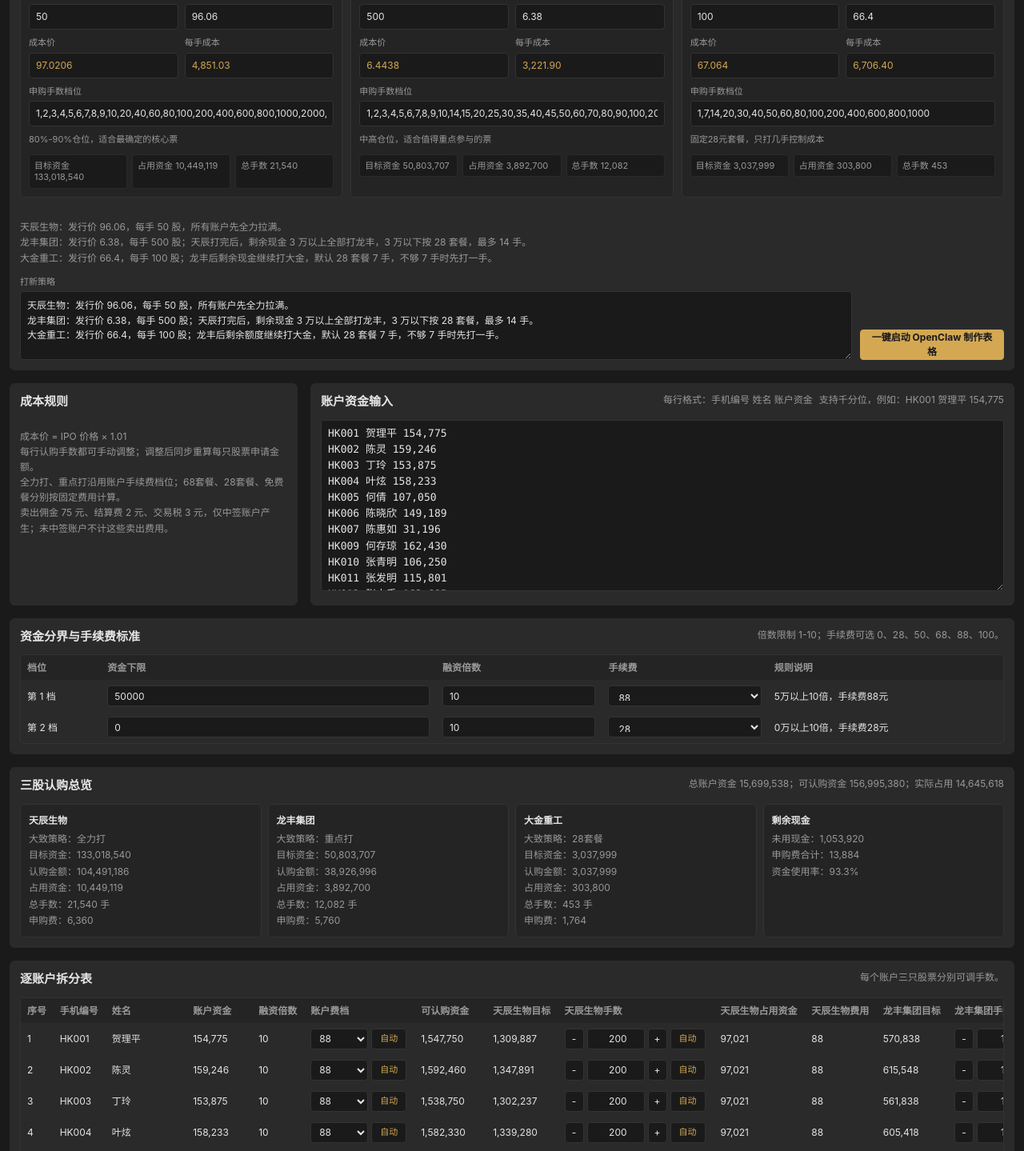
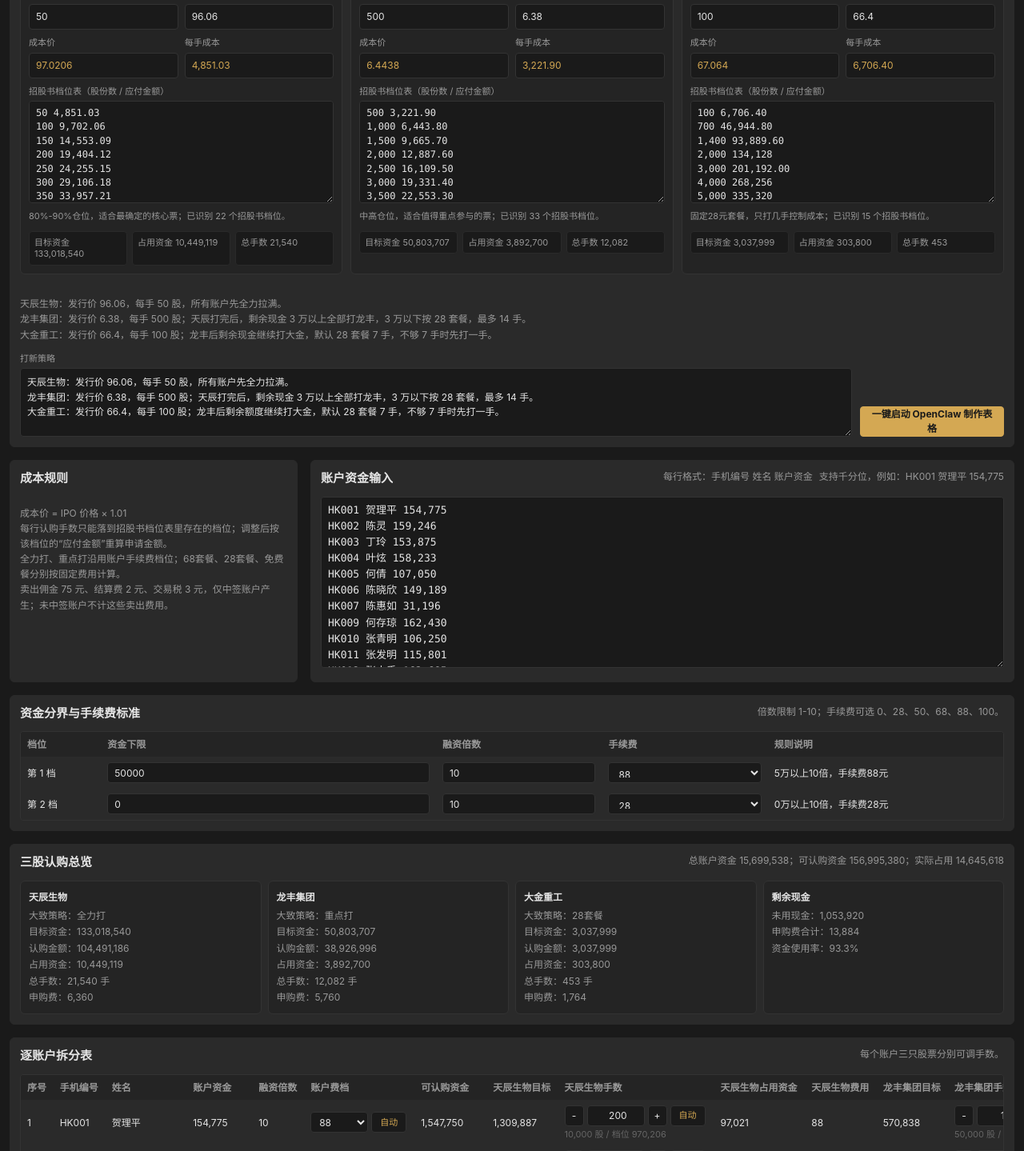
Before and after one commit to xieyajun32-oss/hkipo-admin, a React (Vite) app in the folder frontend/: page /admin/ipo-template in a window 1280 px wide. Shown: the part 340-1779 px from the top of the page at 80% size. Built offline with nearby package versions, Linux system fonts and the light colour scheme; sample sign-in values are in the browser's storage.

Commit message:
按招股书档位计算打新模板

```diff
--- a/frontend/src/index.css
+++ b/frontend/src/index.css
@@ -174,6 +174,7 @@
 
 .template-field input,
 .template-field select,
+.template-tier-textarea,
 .template-textarea,
 .template-table-input {
   width: 100%;
@@ -187,6 +188,7 @@
 
 .template-field input:focus,
 .template-field select:focus,
+.template-tier-textarea:focus,
 .template-textarea:focus,
 .template-table-input:focus {
   border-color: var(--accent);
@@ -205,6 +207,14 @@
   min-height: 214px;
   resize: vertical;
   line-height: 1.55;
+  font-family: ui-monospace, SFMono-Regular, Menlo, Monaco, Consolas, "Liberation Mono", monospace;
+}
+
+.template-tier-textarea {
+  min-height: 128px;
+  resize: vertical;
+  line-height: 1.45;
+  font-size: 12px;
   font-family: ui-monospace, SFMono-Regular, Menlo, Monaco, Consolas, "Liberation Mono", monospace;
 }
 
--- a/frontend/src/pages/IpoTemplate.jsx
+++ b/frontend/src/pages/IpoTemplate.jsx
@@ -181,20 +181,100 @@
   return [...new Set(options)].sort((a, b) => a - b)
 }
 
+function parseMoney(value) {
+  const parsed = Number(String(value || '').replace(/[，,]/g, ''))
+  return Number.isFinite(parsed) ? parsed : 0
+}
+
 function stockLotOptions(stock) {
   const options = parseLotOptions(stock.lotOptionsText)
   return options.length ? options : parseLotOptions(fallbackLotOptions)
 }
 
+function fallbackApplicationTiers(stock) {
+  const { lotCost } = stockCost(stock)
+  const lotShares = Number(stock.lotShares || 0)
+  return stockLotOptions(stock)
+    .map(lots => ({
+      shares: lots * lotShares,
+      lots,
+      amount: lots * lotCost,
+      source: 'estimated',
+    }))
+    .filter(tier => tier.shares > 0 && tier.lots > 0 && tier.amount > 0)
+}
+
+function parseApplicationTiers(text, stock) {
+  const lotShares = Number(stock.lotShares || 0)
+  const ipoPrice = Number(stock.ipoPrice || 0)
+  const rows = []
+
+  String(text || '')
+    .split(/\n+/)
+    .map(line => line.trim())
+    .filter(Boolean)
+    .forEach(line => {
+      const numbers = line.match(/\d[\d,，]*(?:\.\d+)?/g)?.map(parseMoney).filter(Boolean) || []
+      for (let index = 0; index < numbers.length - 1; index += 1) {
+        const shares = numbers[index]
+        const amount = numbers[index + 1]
+        const looksLikeShareCount = lotShares > 0 && shares >= lotShares && shares % lotShares === 0
+        const looksLikeApplicationAmount = ipoPrice > 0 ? amount >= shares * ipoPrice * 0.8 : amount > shares
+        if (looksLikeShareCount && looksLikeApplicationAmount) {
+          rows.push({
+            shares,
+            lots: shares / lotShares,
+            amount,
+            source: 'prospectus',
+          })
+          index += 1
+        }
+      }
+    })
+
+  const deduped = new Map()
+  rows.forEach(row => {
+    const previous = deduped.get(row.shares)
+    if (!previous || row.amount < previous.amount) deduped.set(row.shares, row)
+  })
+  return [...deduped.values()].sort((a, b) => a.amount - b.amount)
+}
+
+function stockApplicationTiers(stock) {
+  const parsed = parseApplicationTiers(stock.applicationTiersText, stock)
+  return parsed.length ? parsed : fallbackApplicationTiers(stock)
+}
+
+function applicationTierText(stock) {
+  if (stock.applicationTiersText) return stock.applicationTiersText
+  return fallbackApplicationTiers(stock)
+    .map(tier => `${fmt(tier.shares, 0)} ${fmt(tier.amount, 2)}`)
+    .join('\n')
+}
+
+function stockTierByLots(stock, lots) {
+  const parsed = Number(lots || 0)
+  return stockApplicationTiers(stock).find(tier => tier.lots === parsed)
+}
+
 function matchAllowedLotCount(value, stock) {
-  const options = stockLotOptions(stock)
+  const options = stockApplicationTiers(stock).map(tier => tier.lots)
   const parsed = Math.floor(Number(value || 0))
   if (!Number.isFinite(parsed) || parsed <= 0) return 0
   return [...options].reverse().find(lots => lots <= parsed) || 0
 }
 
+function matchAffordableLotCount(budgetAmount, stock, maxLots = Infinity) {
+  const budget = Number(budgetAmount || 0)
+  if (!Number.isFinite(budget) || budget <= 0) return 0
+  const tier = [...stockApplicationTiers(stock)]
+    .reverse()
+    .find(item => item.amount <= budget && item.lots <= maxLots)
+  return tier?.lots || 0
+}
+
 function adjacentAllowedLotCount(current, direction, stock) {
-  const options = stockLotOptions(stock)
+  const options = stockApplicationTiers(stock).map(tier => tier.lots)
   const fallback = matchAllowedLotCount(current, stock)
   const index = options.findIndex(lots => lots === fallback)
   if (index < 0) return direction > 0 ? options[0] : 0
@@ -240,47 +320,50 @@
   const activeLeverage = clampLeverage(leverage)
   const availableCash = Math.max(0, remainingCash - reserveCash)
   const remainingPower = availableCash * activeLeverage
-  const affordableLots = lotCost > 0 ? Math.floor(remainingPower / lotCost) : 0
+  const affordableLots = matchAffordableLotCount(remainingPower, stock)
   const fallbackFee = strategy.fixedFee === undefined ? accountFee : strategy.fixedFee
   let targetAmount = remainingPower
   let maxLots = affordableLots
-  let autoLots = matchAllowedLotCount(affordableLots, stock)
+  let autoLots = matchAffordableLotCount(remainingPower, stock, affordableLots)
   let subscriptionFee = fallbackFee
   let ruleNote = strategy.desc
 
   if (stock.rule === 'tianchen_full') {
     targetAmount = remainingPower * (strategy.weight / 100)
-    maxLots = lotCost > 0 ? Math.floor(targetAmount / lotCost) : 0
-    autoLots = matchAllowedLotCount(maxLots, stock)
+    maxLots = matchAffordableLotCount(targetAmount, stock)
+    autoLots = matchAffordableLotCount(targetAmount, stock, maxLots)
     subscriptionFee = accountFee
-    ruleNote = '全力打按85%左右资金匹配本股票合法手数档位'
+    ruleNote = '全力打按85%左右资金匹配本股票招股书合法档位'
   } else if (stock.rule === 'longfeng_after_tianchen') {
     if (remainingCash >= 30000) {
-      autoLots = matchAllowedLotCount(affordableLots, stock)
+      autoLots = matchAffordableLotCount(remainingPower, stock)
       subscriptionFee = accountFee
-      ruleNote = '天辰打完后，剩余现金3万以上全部打龙丰'
+      ruleNote = '天辰打完后，剩余现金3万以上按招股书档位全部打龙丰'
     } else {
       const fee28Lots = 14
-      targetAmount = Math.min(fee28Lots * lotCost, remainingPower)
+      const fee28Tier = stockTierByLots(stock, fee28Lots)
+      targetAmount = Math.min(fee28Tier?.amount || fee28Lots * lotCost, remainingPower)
       maxLots = Math.min(fee28Lots, affordableLots)
-      autoLots = matchAllowedLotCount(maxLots, stock)
+      autoLots = matchAffordableLotCount(remainingPower, stock, maxLots)
       subscriptionFee = autoLots > 0 ? 28 : 0
-      ruleNote = '天辰打完后，剩余现金3万以下按28套餐，最多14手'
+      ruleNote = '天辰打完后，剩余现金3万以下按28套餐，最多14手，并落到招股书合法档位'
     }
   } else if (stock.rule === 'dajin_remaining') {
-    const sevenLotsCost = 7 * lotCost
-    if (remainingPower >= sevenLotsCost) {
+    const sevenLotsTier = stockTierByLots(stock, 7)
+    const sevenLotsCost = sevenLotsTier?.amount || 7 * lotCost
+    if (matchAffordableLotCount(remainingPower, stock, 7) >= 7) {
       targetAmount = sevenLotsCost
       maxLots = Math.min(7, affordableLots)
-      autoLots = matchAllowedLotCount(maxLots, stock)
+      autoLots = matchAffordableLotCount(remainingPower, stock, maxLots)
       subscriptionFee = 28
-      ruleNote = '剩余额度按大金28套餐7手'
+      ruleNote = '剩余额度按大金28套餐7手，并使用招股书档位金额'
     } else {
-      targetAmount = lotCost
+      const oneLotTier = stockTierByLots(stock, 1)
+      targetAmount = oneLotTier?.amount || lotCost
       maxLots = affordableLots >= 1 ? 1 : 0
-      autoLots = matchAllowedLotCount(maxLots, stock)
+      autoLots = matchAffordableLotCount(remainingPower, stock, maxLots)
       subscriptionFee = 0
-      ruleNote = '剩余额度不足7手时，大金先打一手'
+      ruleNote = '剩余额度不足7手时，大金先打一手，按招股书档位金额计算'
     }
   }
 
@@ -392,13 +475,15 @@
         const planKey = makeManualKey({ accountKey }, stock)
         const manualLotsValue = manualLots[planKey]
         const lots = matchAllowedLotCount(Math.min(manualLotsValue ?? autoPlan.autoLots, autoPlan.maxLots), stock)
-        const shares = lots * Number(stock.lotShares || 0)
-        const applicationAmount = lots * autoPlan.lotCost
+        const applicationTier = stockTierByLots(stock, lots)
+        const shares = applicationTier?.shares || lots * Number(stock.lotShares || 0)
+        const applicationAmount = applicationTier?.amount || lots * autoPlan.lotCost
         const cashAmount = leverage > 0 ? applicationAmount / leverage : applicationAmount
-        remainingCash -= cashAmount
+        remainingCash = Math.max(0, remainingCash - cashAmount)
 
         return {
           stock,
+          applicationTier,
           strategy: autoPlan.strategy,
           costPrice: autoPlan.costPrice,
           lotCost: autoPlan.lotCost,
@@ -481,6 +566,8 @@
         ipo_profit: -plan.subscriptionFee,
         application_amount: plan.applicationAmount,
         target_amount: plan.targetAmount,
+        prospectus_tier_shares: plan.applicationTier?.shares || plan.shares,
+        prospectus_tier_amount: plan.applicationTier?.amount || plan.applicationAmount,
         leverage: row.leverage,
         strategy: `${row.strategy}；大致策略：${plan.strategy.label}`,
         allocation_rule: plan.ruleNote,
@@ -503,6 +590,7 @@
         settlement_fee: 2,
         transaction_tax: 3,
       },
+      application_tiers: stockApplicationTiers(stock),
       tiers,
       applications,
       summary: {
@@ -613,15 +701,19 @@
                     <input value={fmt(lotCost, 2)} readOnly />
                   </label>
                   <label className="template-field col-span-2">
-                    <span>申购手数档位</span>
-                    <input
-                      value={stock.lotOptionsText || ''}
-                      onChange={e => updateStock(index, 'lotOptionsText', e.target.value)}
-                      placeholder="例如：1,2,3,4,5,10,20,40,100,200,400"
+                    <span>招股书档位表（股份数 / 应付金额）</span>
+                    <textarea
+                      className="template-tier-textarea"
+                      value={applicationTierText(stock)}
+                      onChange={e => updateStock(index, 'applicationTiersText', e.target.value)}
+                      spellCheck={false}
+                      placeholder={'例如：\n200 19,405.85\n400 38,811.70'}
                     />
                   </label>
                 </div>
-                <div className="template-strategy-desc">{stockStrategy(stock).desc}</div>
+                <div className="template-strategy-desc">
+                  {stockStrategy(stock).desc}；已识别 {stockApplicationTiers(stock).length} 个招股书档位。
+                </div>
                 <div className="template-stock-stats">
                   <span>目标资金 {fmt(total?.targetAmount || 0, 0)}</span>
                   <span>占用资金 {fmt(total?.cashAmount || 0, 0)}</span>
@@ -657,7 +749,7 @@
           <h2 className="font-semibold mb-3">成本规则</h2>
           <div className="template-rule">
             <div>成本价 = IPO 价格 × 1.01</div>
-            <div>每行认购手数都可手动调整；调整后同步重算每只股票申请金额。</div>
+            <div>每行认购手数只能落到招股书档位表里存在的档位；调整后按该档位的“应付金额”重算申请金额。</div>
             <div>全力打、重点打沿用账户手续费档位；68套餐、28套餐、免费餐分别按固定费用计算。</div>
             <div>卖出佣金 75 元、结算费 2 元、交易税 3 元，仅中签账户产生；未中签账户不计这些卖出费用。</div>
           </div>
@@ -806,6 +898,9 @@
                           <button type="button" onClick={() => stepManualRowLots(row, plan, 1)}>+</button>
                           <button type="button" className="template-lot-reset" onClick={() => resetManualRowLots(row, plan)}>自动</button>
                         </div>
+                        <div className="text-[11px] mt-1" style={{ color: 'var(--text-muted)' }}>
+                          {fmt(plan.shares, 0)} 股 / 档位 {fmt(plan.applicationAmount, 2)}
+                        </div>
                       </td>
                       <td className="px-2 py-1.5">{fmt(plan.cashAmount, 0)}</td>
                       <td className="px-2 py-1.5">{fmt(plan.subscriptionFee, 0)}</td>
```
